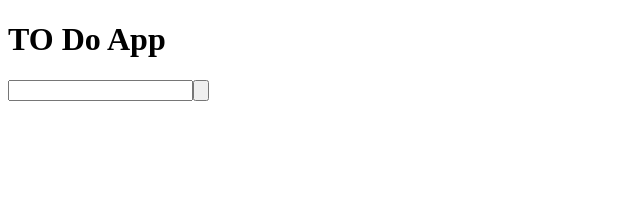
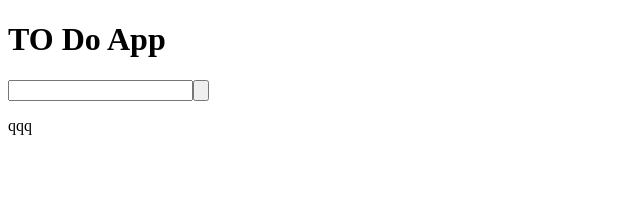
Before and after one commit to shutouyusei/React-app, a React (Create React App) app: page / in a window 1280 px wide. Shown: the top 207 px of the page, without its empty margins (0-640 px from the left). Built offline with nearby package versions, Linux system fonts and the light colour scheme.

Commit message:
[add]propsの調整

```diff
--- a/src/component/app.jsx
+++ b/src/component/app.jsx
@@ -1,10 +1,21 @@
+import { React, useState } from "react";
 import { Index } from './index';
 
 const Header = () => {
+    const [todo, setTodo] = useState([]);
+    const [text, setText] = useState("");
+    const to = () => {
+        console.log(text);
+        setTodo([...todo, text]);
+        setText('');
+    }
     return (
         <div>
             <h1>TO Do App</h1>
-            <Index></Index>
+
+            <input type='text' value={text} onChange={(event) => setText(event.target.value)}></input>
+            <input type='button' onClick={to}></input>
+            <Index Text={todo} />
         </div>
     )
 }
--- a/src/component/input.jsx
+++ /dev/null
@@ -1,18 +0,0 @@
-import { React, useState } from "react";
-
-const Input = () => {
-    const [todo, setTodo] = useState([]);
-    const [text, setText] = useState("");
-    const to = () => {
-        onsole.log(text),
-            setTodo([...todo, text]),
-            setText('');
-    }
-    return (
-        <div>
-            <input type='text' value={text} onChange={(event) => setText(event.target.value)}></input>
-            <input type='button' onClick={to}></input>
-        </div >
-    )
-}
-export default Input;
--- a/src/component/view.jsx
+++ b/src/component/view.jsx
@@ -1,11 +1,10 @@
-import Input from './input';
-const Index = () => {
+const Index = (props) => {
     return (
         <div>
-            <Input />
+            <p>qqq</p>
+            <p>{props.Text}</p>
         </div>
     )
 };
 
-
 export default Index;
```
